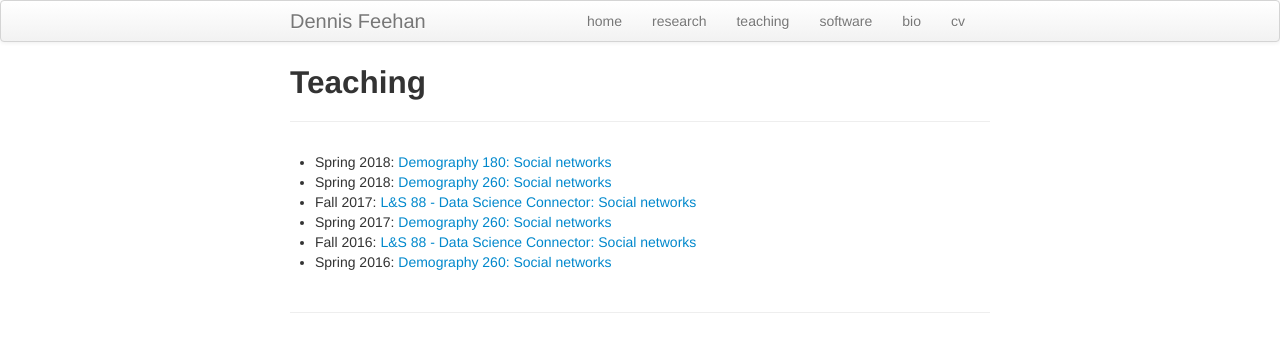
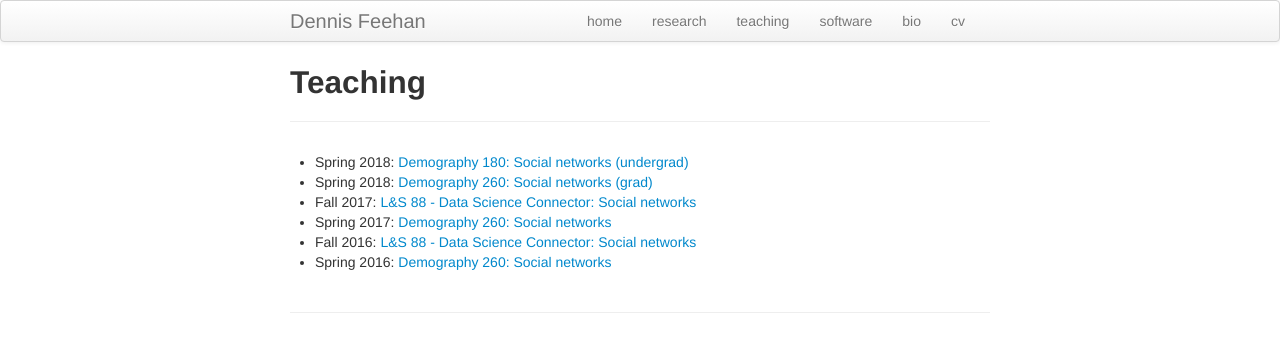
Before and after one commit to dfeehan/dfeehan.github.io, a Jekyll site: the page built from teaching.md, in a window 1280 px wide. Shown: the top 352 px of the page. Built offline with Jekyll 4.4.1, drawn with Linux system fonts in a browser that asks for light colours.

Commit message:
added grad/undergrad

```diff
--- a/teaching.md
+++ b/teaching.md
@@ -3,8 +3,8 @@ layout: page
 title: Teaching
 ---
 
-* Spring 2018: [Demography 180: Social networks](teaching/2018sp_demog180.html)
-* Spring 2018: [Demography 260: Social networks](teaching/2018sp_demog260.html)
+* Spring 2018: [Demography 180: Social networks (undergrad)](teaching/2018sp_demog180.html)
+* Spring 2018: [Demography 260: Social networks (grad)](teaching/2018sp_demog260.html)
 * Fall 2017: [L&S 88 - Data Science Connector: Social networks](teaching/2017fa_ls88.html)
 * Spring 2017: [Demography 260: Social networks](teaching/201701_demog260.html)
 * Fall 2016: [L&S 88 - Data Science Connector: Social networks](teaching/2016fa_ls88.html)
```
